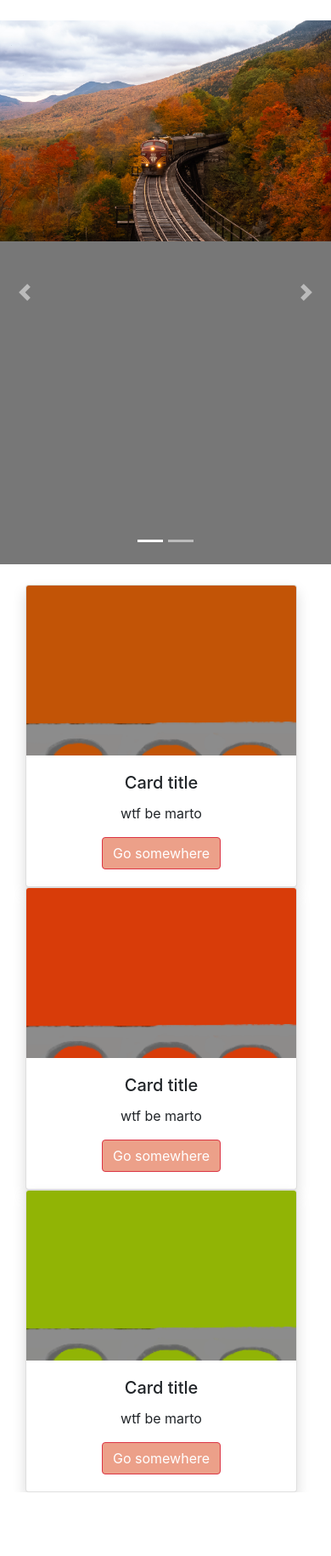
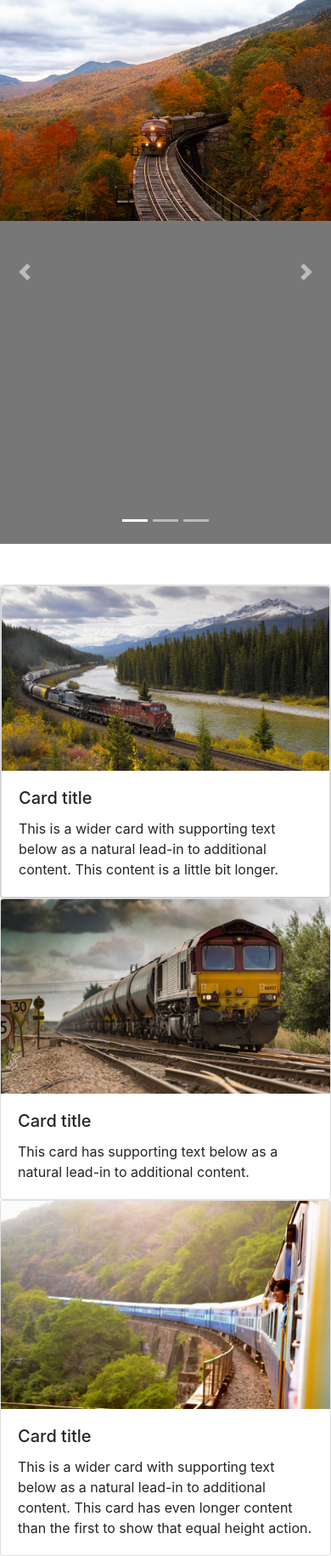
Before and after one commit to petkovgogo/BDZ_school_project, a Django app: page / in a window 390 px wide; the page is wider, and only the part inside the window is pictured. Shown: the part 16-1847 px from the top of that part at 85% size. Before the commit the page ends 1772 px from the top of that part, so only its background shows below. Run offline with Django 3.2, Linux system fonts and the light colour scheme; some libraries are stand-ins or nearby versions.

Commit message:
Added new stuff to the site

```diff
--- a/bdz_project/client/static/client/css/styles.css
+++ b/bdz_project/client/static/client/css/styles.css
@@ -1,3 +1,7 @@
+html {
+    background-color: gray;
+}
+
 .ui-datepicker {
     background: #ede7e6;
     border: 1px solid #555;
@@ -12,6 +16,16 @@
     background-position: center;
     background-size: cover;
 }
+.carousel .item {
+    height: 300px;
+  }
+
+  .item img {
+      position: absolute;
+      top: 0;
+      left: 0;
+      min-height: 300px;
+  }
 
 .container{
     position: absolute;
@@ -58,7 +72,14 @@
     transform: scale(1.5);
 }
 
-.card-block{
+#gifs-rows img {
+    cursor: pointer;
+}
+  #gifs-rows .gif-file {
+    display:none;
+  }
+
+  .card-block{
   float: none;
   display: inline-block;
 }
--- a/bdz_project/client/templates/client/base.html
+++ b/bdz_project/client/templates/client/base.html
@@ -28,7 +28,7 @@
 </head>
 
 <body>
-  <nav class="navbar navbar-expand-lg navbar-dark bg-dark mb-4">
+  <nav class="navbar navbar-expand-lg navbar-dark bg-dark">
     <div class="collapse navbar-collapse" id="navbarSupportedContent">
       <!-- Image and text -->
       <nav class="navbar navbar-dark bg-dark">
@@ -37,7 +37,16 @@
             <img src="{% static 'client/images/logobdz2.png' %}" class="d-inline-block align-top">
           </div>
         </a>
+
+          <div class="inner3">
+            <div id="gifs-rows">
+              <img src="{% static 'client/images/Buy a ticket button anim3.png' %}" alt="gif preset" class="preset-file">
+              <img src="{% static 'client/images/Buy a ticket button anim4.gif' %}" alt="gif preset" class="gif-file">
+
+          </div>
+        </a>
       </nav>
+
       <ul class="navbar-nav mr-auto">
         <li class="nav-item">
           <a class="nav-link" href="{% url 'client:index' %}">Home <span class="sr-only">(current)</span></a>
@@ -68,4 +77,11 @@
   {% endblock %}
 </body>
 
+<script>
+$("img", "#gifs-rows").hover(function() {
+  $('.preset-file').toggle();
+  $('.gif-file').toggle();
+});
+</script>
+
 </html>
--- a/bdz_project/client/templates/client/index.html
+++ b/bdz_project/client/templates/client/index.html
@@ -1,10 +1,12 @@
 {% extends "client/base.html" %}
 {% load static %}
 {% block content %}
+<div class="mb-5">
 <div id="myCarousel" class="carousel slide carousel-fade" data-ride="carousel">
   <ol class="carousel-indicators">
     <li data-target="#myCarousel" data-slide-to="0" class="active"></li>
     <li data-target="#myCarousel" data-slide-to="1"></li>
+    <li data-target="#myCarousel" data-slide-to="2"></li>
 
   </ol>
 
@@ -23,6 +25,12 @@
 
       </div>
     </div>
+    <div class="carousel-item ">
+      <img class="d-block w-100" src="{% static 'client/images/cardimage1.jpg' %}">
+      <div class="container">
+
+      </div>
+    </div>
   </div>
   <a href="#myCarousel" class="carousel-control-prev" role="button" data-slide="prev">
     <span class="sr-only">Previous</span>
@@ -33,43 +41,87 @@
     <span class="carousel-control-next-icon" aria-hidden="true"></span>
   </a>
 </div>
+</div>
+<!--
+<div class  = "card">
+  <div class="rowjustify-content-center">
 
-<div class="container-fluid mt-4">
-  <div class="rowjustify-content-center">
-    <div class="col-md-4">
-      <div class="card shadow" style="width: 20rem;">
+      <div class="card shadow" style="width: 30rem;">
         <div class="inner">
-          <img class="card-img-top" src="{% static 'client/images/traingif5.gif' %}">
+          <img class="card-img-top" src="{% static 'client/images/cardimage1.jpg' %}">
         </div>
         <div class="card-body text-center">
           <h5 class="card-title">Card title</h5>
           <p class="card-text">wtf be marto</p>
           <a href="{% url 'client:index' %}" class="btn btn-danger">Go somewhere</a>
-        </div>
+
       </div>
     </div>
-    <div class="col-md-4">
-      <div class="card shadow" style="width: 20rem;">
+  </div>
+  <div class  = "card">
+
+      <div class="card shadow" style="width: 30rem;">
         <div class="inner">
-          <img class="card-img-top" src="{% static 'client/images/traingif6.gif' %}">
+          <img class="card-img-top" src="{% static 'client/images/cardimage2.jpg' %}">
         </div>
         <div class="card-body text-center">
           <h5 class="card-title">Card title</h5>
           <p class="card-text">wtf be marto</p>
           <a href="{% url 'client:index' %}" class="btn btn-danger">Go somewhere</a>
-        </div>
+
       </div>
     </div>
-    <div class="col-md-4">
-      <div class="card shadow" style="width: 20rem;">
+  </div>
+  <div class  = "card">
+
+      <div class="card shadow" style="width: 30rem;">
         <div class="inner">
-          <img class="card-img-top" src="{% static 'client/images/traingif7.gif' %}">
+          <img class="card-img-top" src="{% static 'client/images/cardimage3.jpg' %}">
         </div>
         <div class="card-body text-center">
           <h5 class="card-title">Card title</h5>
           <p class="card-text">wtf be marto</p>
           <a href="{% url 'client:index' %}" class="btn btn-danger">Go somewhere</a>
+
         </div>
+      </div>
+    </div>
+  </div>
+-->
+<div class="row row-cols-1 row-cols-md-3 g-4 mt-5">
+  <div class="col">
+    <div class="card h-100">
+      <div class="card shadow">
+      <div class="inner">
+      <img src="{% static 'client/images/cardimage1.jpg' %}" class="card-img-top" alt="...">
+      </div>
+      <div class="card-body">
+        <h5 class="card-title">Card title</h5>
+        <p class="card-text">This is a wider card with supporting text below as a natural lead-in to additional content. This content is a little bit longer.</p>
+      </div>
+    </div>
+  </div>
+</div>
+
+  <div class="col">
+    <div class="card h-100">
+      <div class="inner">
+      <img src="{% static 'client/images/cardimage2.jpg' %}" class="card-img-top" alt="...">
+    </div>
+      <div class="card-body">
+        <h5 class="card-title">Card title</h5>
+        <p class="card-text">This card has supporting text below as a natural lead-in to additional content.</p>
+      </div>
+    </div>
+  </div>
+  <div class="col">
+    <div class="card h-100">
+      <div class="inner">
+      <img src="{% static 'client/images/cardimage3.jpg' %}" class="card-img-top" alt="...">
+    </div>
+      <div class="card-body">
+        <h5 class="card-title">Card title</h5>
+        <p class="card-text">This is a wider card with supporting text below as a natural lead-in to additional content. This card has even longer content than the first to show that equal height action.</p>
       </div>
     </div>
   </div>
```
Also changed, not shown: bdz_project/client/static/client/images/Buy a ticket button anim3.gif (added), bdz_project/client/static/client/images/Buy a ticket button anim3.png (added), bdz_project/client/static/client/images/Buy a ticket button anim4.gif (added), bdz_project/client/static/client/images/cardimage1.jpg (added), bdz_project/client/static/client/images/cardimage2.jpg (added), bdz_project/client/static/client/images/cardimage3.jpg (added).
